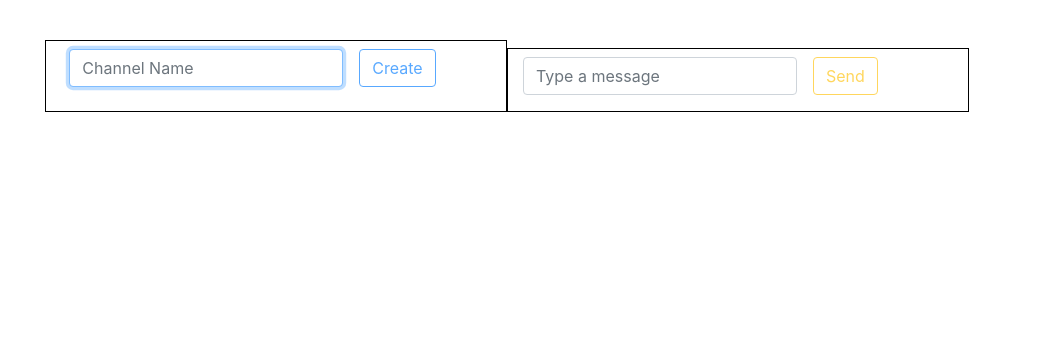
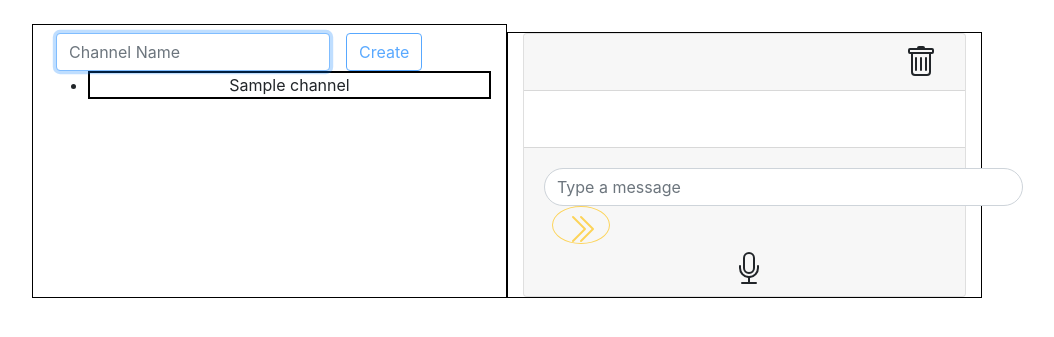
Before and after one commit to PriyanshBordia/Flack, a Flask app: template templates/chat_window.html in a window 1280 px wide. Shown: the part 132-469 px from the top of the page, without its empty margins (133-1187 px from the left). Run offline with Flask 2, Linux system fonts and the light colour scheme; the template is opened without the code that fills it: most values are stand-ins (such as "Sample title", 1, 10 or a date in 2020); some libraries are stand-ins or nearby versions.

Commit message:
styling changed

```diff
--- a/application.py
+++ b/application.py
@@ -61,13 +61,21 @@ def create_channel(data):
 
 	emit("view channel", {"selection": channel_name})
 
+
 @socketio.on("view channel")
 def view_channel(data):
 	selection = data["selection"]
-	emit("view_chat_room_msgs", {"selection": selection}, broadcast=True)
+	messages = Chat_Rooms[selection]
+
+	emit("view_chat_room_msgs", {"selection": selection, 'messages': messages}, broadcast=True)
 
 
 @socketio.on("send message")
 def text_message(data):
-	messages.append(data["message"])
-	emit("display messages", messages, broadcast=True)
+
+	selection = data["Channel_name"]
+	message = data["New_message"]
+
+	Chat_Rooms[selection].append(message)
+
+	emit("display message", {'selection': selection, 'message': message}, broadcast=True)
--- a/static/styles/js/chat_window.js
+++ b/static/styles/js/chat_window.js
@@ -18,7 +18,6 @@ document.addEventListener('DOMContentLoaded', () => {
 
 			button.setAttribute('class', 'channel-button btn btn-outline-success mr-2 mt-2 pt-2');
 			button.setAttribute('data-name', channels[i]);
-
 
 			document.querySelector('#channels-list').append(button);
 		}
@@ -41,7 +40,9 @@ document.addEventListener('DOMContentLoaded', () => {
 		{
 			Channel_name = localStorage.getItem('current_channel');
 
-			for (let i = 0; i < (messages[Channel_name]).length; i++)
+			document.querySelector('#chat-room-name').innerHTML = Channel_name;
+
+			for (let i = (messages[Channel_name]).length - 1; i >= 0; i++)
 			{
 				const li = document.createElement('li');
 				li.innerHTML = messages[Channel_name][i];
@@ -57,7 +58,6 @@ document.addEventListener('DOMContentLoaded', () => {
 	{
 		localStorage.setItem('current_channel', null);
 	}
-
 
 	document.querySelector('.create_channel').disabled = true;
 
@@ -79,10 +79,13 @@ document.addEventListener('DOMContentLoaded', () => {
 
 				localStorage.setItem('current_channel', selection);
 
+				document.querySelector('#chat-room-name').innerHTML = selection;
+
 				for (let i = messages[selection].length - 1; i >= 0; i--)
 				{
 					const li = document.createElement('li');
 					li.innerHTML = messages[selection][i];
+
 					li.setAttribute('class', 'alert alert-info');
 
 					document.querySelector('#messages-list').append(li);
@@ -162,8 +165,22 @@ document.addEventListener('DOMContentLoaded', () => {
 
 			const New_message = (document.querySelector('#message_text').value).trim();
 
+			socket.emit('send message', {'Channel_name': Channel_name, 'New_message': New_message});
+
+		};
+
+	});
+
+
+	socket.on('display message', data => {
+
+		const Channel_name = data.selection;
+
+		const New_message = data.message;
+
 		const li = document.createElement('li');
 		li.innerHTML = New_message;
+
 		li.setAttribute('class', 'alert alert-info');
 
 		document.querySelector('#messages-list').append(li);
@@ -185,13 +202,23 @@ document.addEventListener('DOMContentLoaded', () => {
 		localStorage.setItem('messages', JSON.stringify(messages));
 
 		return false;
-		};
 
 	});
 
 	// socket.on('view_chat_room_msgs', data => {
-	// 	document.querySelector('#messages-list').innerHTML += data.messages;
 
+	// 	const selection = data.selection;
+
+	// 	const messages = data.messages;
+
+	// 	for (let i = messages[selection].length - 1; i >= 0; i--)
+	// 	{
+	// 		const li = document.createElement('li');
+	// 		li.innerHTML = messages[selection][i];
+	// 		li.setAttribute('class', 'alert alert-info');
+
+	// 		document.querySelector('#messages-list').append(li);
+	// 	}
 	// });
 
 	function Today_Date()
--- a/templates/buff.html
+++ b/templates/buff.html
@@ -1,5 +1,7 @@
 href="{{ url_for('create_user') }}"
 href="{{ url_for('avatar_view', name=username)}}"
+
+socket.emit('view_channel', {'selection': selection});
 
 <body style="background-image: url( {{ url_for('static', filename='images/people5.png') }} )">
 
--- a/templates/chat_window.html
+++ b/templates/chat_window.html
@@ -27,26 +27,49 @@
         </nav>
 
     <div class="container container-fluid mt-2 mb-2">
-        <div class = "modal-body row justify-content-center">
+        <div class = "row justify-content-center">
             <div class="col-lg-5 col-md-6 col-sm-8 col-8 channel-list-window text-center mt-3">
                 <form id="form_create_channel" class="form-inline ml-2 mt-2 mb-auto mr-auto">
                     <input id="channel_name" class="form-control" type="text" name="channel_name" autocomplete="off" autofocus placeholder="Channel Name" required/>
                     <button class="create_channel btn btn-outline-primary form-control ml-3"> Create </button>
                 </form>
                 <ul id="channels-list">
+                    {% for channel in channels %}
+                        <li> {{ channel }} </li>
+                    {% endfor %}
                 </ul>
             </div>
 
-            <div class="col-lg-5 col-md-6 col-sm-8 col-8 chat-room-window text-center mt-4">
-                <div class="fixed-sticky">
-                    <form id="form_new_msg" class="form-inline mr-2 mb-2 mt-2 ml-auto">
-                        <input id="message_text" class="form-control" type="text" name="text_message" autocomplete="off" autofocus placeholder="Type a message" required/>
-                        <button class="new_msg form-control btn btn-outline-warning ml-3">Send</button>
-                    </form>
+            <div class="col-lg-5 col-md-6 col-sm-8 col-6 chat-room-window text-center mt-4">
+                <div class="card">
+                    <div class="card-header form-inline">
+                        <h4 id="chat-room-name">
+                        </h4>
+                        <svg class="bi bi-trash mr-2 ml-auto" width="2em" height="2em" viewBox="0 0 16 16" fill="currentColor" xmlns="http://www.w3.org/2000/svg">
+                            <path d="M5.5 5.5A.5.5 0 0 1 6 6v6a.5.5 0 0 1-1 0V6a.5.5 0 0 1 .5-.5zm2.5 0a.5.5 0 0 1 .5.5v6a.5.5 0 0 1-1 0V6a.5.5 0 0 1 .5-.5zm3 .5a.5.5 0 0 0-1 0v6a.5.5 0 0 0 1 0V6z"/>
+                            <path fill-rule="evenodd" d="M14.5 3a1 1 0 0 1-1 1H13v9a2 2 0 0 1-2 2H5a2 2 0 0 1-2-2V4h-.5a1 1 0 0 1-1-1V2a1 1 0 0 1 1-1H6a1 1 0 0 1 1-1h2a1 1 0 0 1 1 1h3.5a1 1 0 0 1 1 1v1zM4.118 4L4 4.059V13a1 1 0 0 0 1 1h6a1 1 0 0 0 1-1V4.059L11.882 4H4.118zM2.5 3V2h11v1h-11z"/>
+                        </svg>
+                    </div>
+                    <div class="card-body">
+                        <ul id="messages-list">
+                        </ul>
+                    </div>
+                    <div class="card-footer">
+                        <form id="form_new_msg" class="form-inline mr-2 mb-2 mt-2 ml-auto">
+                            <input id="message_text" class="form-control rounded-pill" type="text" name="text_message" autocomplete="off" autofocus placeholder="Type a message" size="40" required/>
+                            <button class="new_msg form-control btn btn-outline-warning rounded-circle ml-2">
+                                <svg class="bi bi-chevron-double-right" width="2em" height="2em" viewBox="0 0 16 16" fill="currentColor" xmlns="http://www.w3.org/2000/svg">
+                                    <path fill-rule="evenodd" d="M3.646 1.646a.5.5 0 0 1 .708 0l6 6a.5.5 0 0 1 0 .708l-6 6a.5.5 0 0 1-.708-.708L9.293 8 3.646 2.354a.5.5 0 0 1 0-.708z"/>
+                                    <path fill-rule="evenodd" d="M7.646 1.646a.5.5 0 0 1 .708 0l6 6a.5.5 0 0 1 0 .708l-6 6a.5.5 0 0 1-.708-.708L13.293 8 7.646 2.354a.5.5 0 0 1 0-.708z"/>
+                                </svg>
+                            </button>
+                        </form>
+                        <svg class="bi bi-mic ml-2" width="2em" height="2em" viewBox="0 0 16 16" fill="currentColor" xmlns="http://www.w3.org/2000/svg">
+                            <path fill-rule="evenodd" d="M3.5 6.5A.5.5 0 0 1 4 7v1a4 4 0 0 0 8 0V7a.5.5 0 0 1 1 0v1a5 5 0 0 1-4.5 4.975V15h3a.5.5 0 0 1 0 1h-7a.5.5 0 0 1 0-1h3v-2.025A5 5 0 0 1 3 8V7a.5.5 0 0 1 .5-.5z"/>
+                            <path fill-rule="evenodd" d="M10 8V3a2 2 0 1 0-4 0v5a2 2 0 1 0 4 0zM8 0a3 3 0 0 0-3 3v5a3 3 0 0 0 6 0V3a3 3 0 0 0-3-3z"/>
+                        </svg>
+                    </div>
                 </div>
-
-                <ul id="messages-list">
-                </ul>
             </div>
         </div>
     </div>
--- a/templates/index.html
+++ b/templates/index.html
@@ -16,7 +16,7 @@
                 <div class="collapse navbar-collapse" id="navbarNavAltMarkup">
                     <div class="navbar-nav mr-4 ml-auto">
                         <form id="create_new_user" class="form-inline my-2 my-lg-2" action="{{ url_for('create_user') }}" method="post">
-                            <input id="username"class="form-control mr-sm-2" type="text" name="username" autocomplete="off" placeholder="Avatar Name" aria-label="Search">
+                            <input id="username"class="form-control mr-sm-2" type="text" name="username" autocomplete="off" placeholder="Avatar Name" aria-label="Search" size="30">
                             <input class="form-control btn btn-outline-info my-2 my-sm-0" type="submit" value="Create Avatar">
                         </form>
                     </div>
```
Lines whose indentation alone changed are shown as unchanged.
